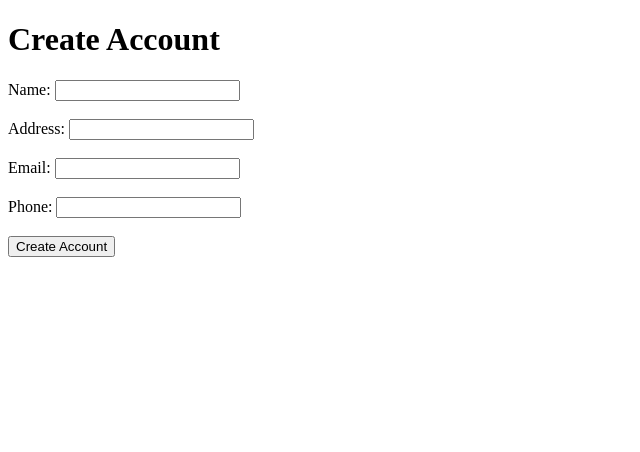
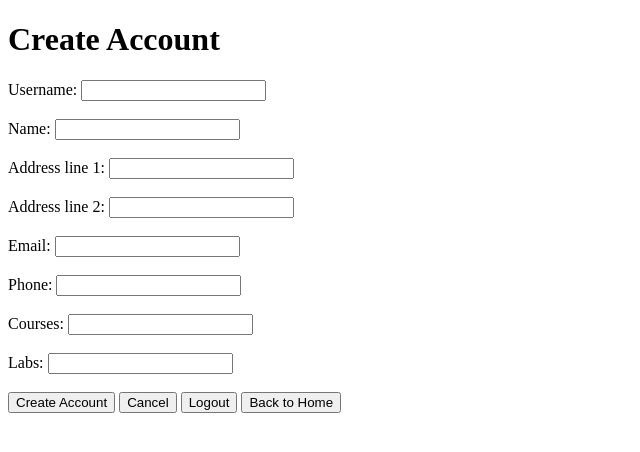
Before and after one commit to cat8923/CS361-Final-Project, a Django app: template templates/create_account.html in a window 1280 px wide. Shown: the top 452 px of the page, without its empty margins (0-640 px from the left). Run offline with Django 3.2, Linux system fonts and the light colour scheme; the template is opened without the code that fills it, so the values that code supplies are empty.

Commit message:
Updated html files
implemented new design for edit account screen, create account screen. Added a new URL for the create account screen

```diff
--- a/finalProject/urls.py
+++ b/finalProject/urls.py
@@ -15,15 +15,16 @@ Including another URLconf
 """
 from django.contrib import admin
 from django.urls import path
-from finalApp.views import Login, Homepage, AddLab, CreateCourse, CourseList #EditLab
+from finalApp.views import Login, Homepage, AddLab, CreateCourse, CourseList, CreateAccount #EditLab
 
 urlpatterns = [
     path('admin/', admin.site.urls),
     path('', Login.as_view()),
-    path('Homepage/', Homepage.as_view()),
+    path('/Homepage/', Homepage.as_view()),
     path('createLab/',AddLab.as_view()),
     #path('editLab/',EditLab.as_view())
-    path('Create_Course/',CreateCourse.as_view()),
+    path('/Create_Course/',CreateCourse.as_view()),
     #path('/Edit_Course/' , EditCourse.as_view()),
-    path('Course_List/' , CourseList.as_view())
+    path('Course_List/' , CourseList.as_view()),
+    path('/CreateAccount/',CreateAccount.as_view())
 ]
--- a/templates/create_account.html
+++ b/templates/create_account.html
@@ -9,15 +9,26 @@
 <body>
     <h1>Create Account</h1>
     <form action="" method="post">
+        <label for="username">Username: </label>
+        <input type="text" id="username" name="username"><br><br>
         <label for="name">Name:</label>
         <input type="text" id="name" name="name"><br><br>
-        <label for="address">Address:</label>
-        <input type="text" id="address" name="address"><br><br>
+        <label for="address1">Address line 1:</label>
+        <input type="text" id="address1" name="address1"><br><br>
+        <label for="address2">Address line 2:</label>
+        <input type="text" id="address2" name="address2"><br><br>
         <label for="email">Email:</label>
         <input type="email" id="email" name="email"><br><br>
         <label for="PhoneNumber">Phone:</label>
         <input type="text" id="PhoneNumber" name="PhoneNumber"><br><br>
+        <label for="course">Courses: </label>
+        <input type="text" id="course" name="course"><br><br>
+        <label for="labs">Labs: </label>
+        <input type="text" id="labs" name="labs"><br><br>
         <input type="submit" value="Create Account">
+        <input type="submit" value="Cancel">
+        <button type="submit" onclick="window.location.href='';" >Logout</button>
+        <button type="submit" onclick="window.location.href='/Homepage/';" >Back to Home</button>
     </form>
 
 </body>
```
Also changed, not shown: templates/edit_account.html (+24 -3 lines).
